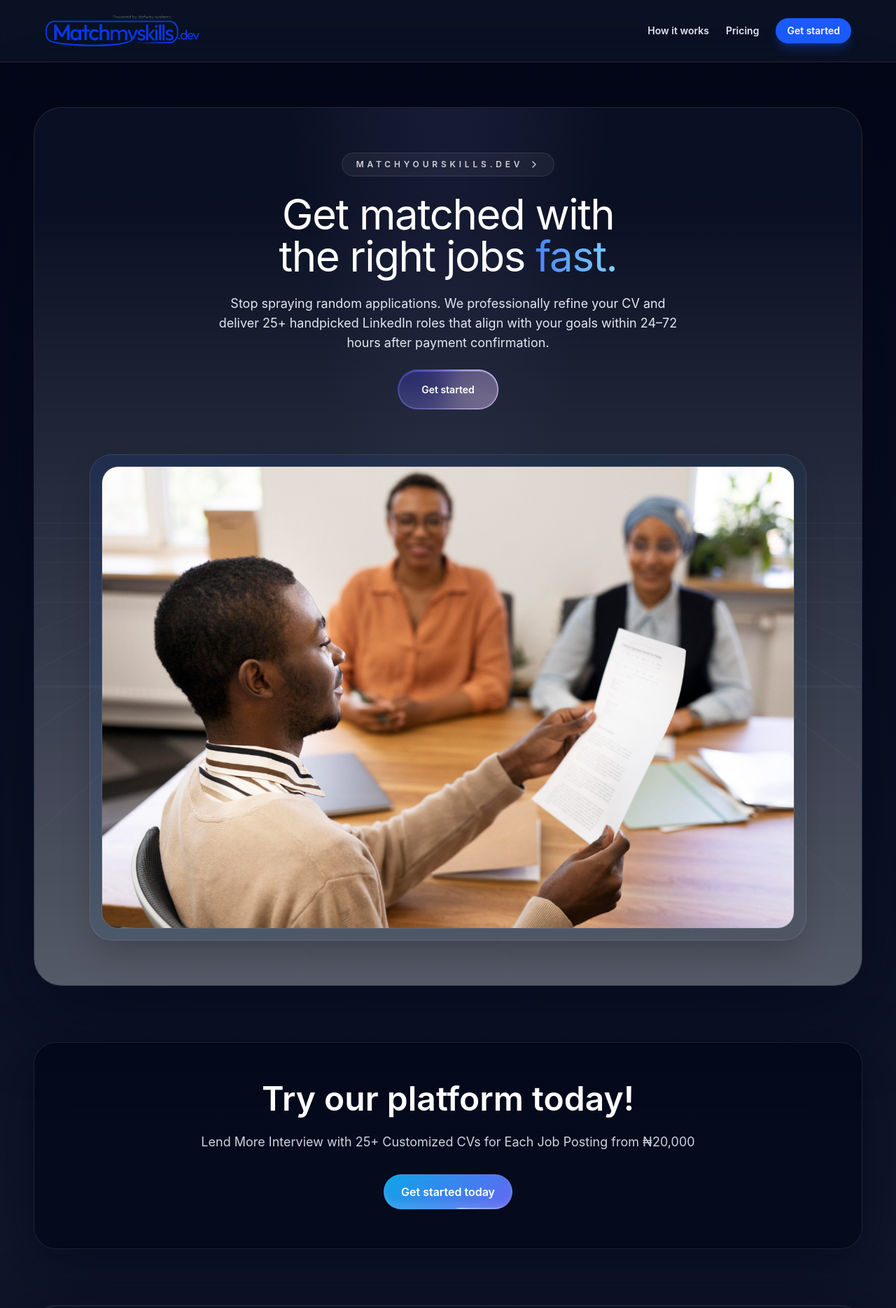
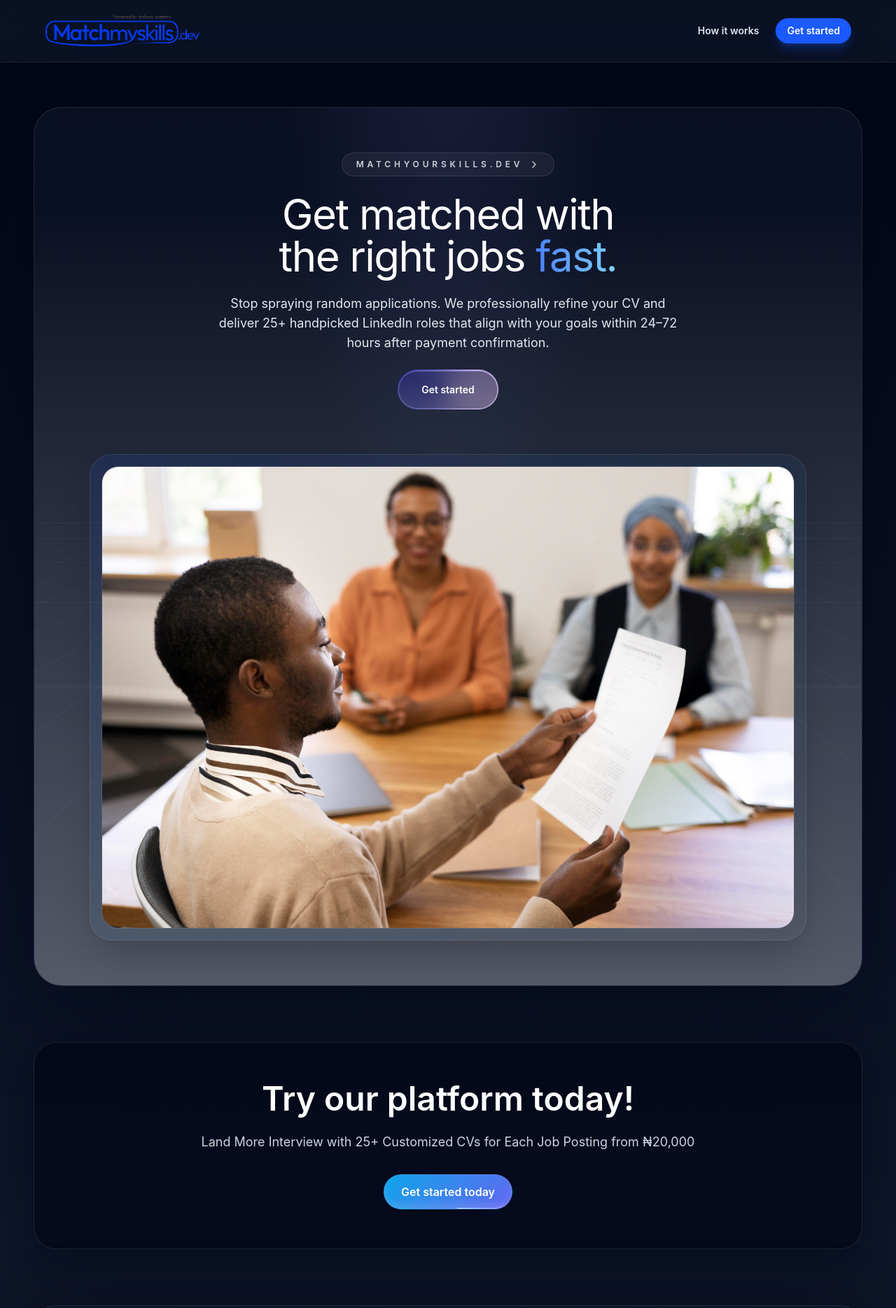
Before and after one commit to hunchoweb/matchyourskills.dev, a Next.js app: page / in a window 1280 px wide. Shown: the top 1869 px of the page at 70% size. Built offline with nearby package versions, Linux system fonts and the light colour scheme.

Commit message:
Updated homepage content

```diff
--- a/src/app/page.tsx
+++ b/src/app/page.tsx
@@ -156,9 +156,6 @@ export default function HomePage() {
             >
               How it works
             </a>
-            <a href="#pricing" className="transition hover:text-primary-300">
-              Pricing
-            </a>
             <a
               href={leadFormUrl}
               target="_blank"
@@ -201,7 +198,7 @@ export default function HomePage() {
               Try our platform today!
             </h2>
             <p className="mx-auto mt-6 max-w-3xl text-lg text-slate-300">
-              Lend More Interview with 25+ Customized CVs for Each Job Posting
+              Land More Interview with 25+ Customized CVs for Each Job Posting
               from ₦20,000
             </p>
             <div className="mt-8 flex justify-center">
```
